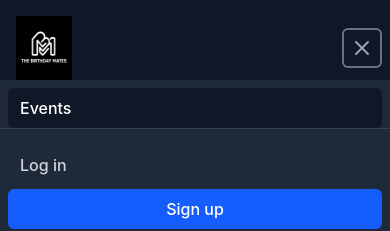
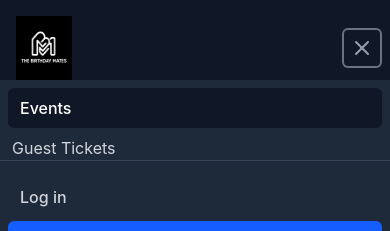
Before and after one commit to wobin1/ticketing-app-ui, an Angular app: page / in a window 390 px wide. Both pictures are taken after a click on the button "Open main menu". Shown: the top 231 px of the page. Built offline with nearby package versions, Linux system fonts and the light colour scheme; no server answers.

Commit message:
added guest tickets menu on mobile

```diff
--- a/src/app/shared/layout/header/header.component.html
+++ b/src/app/shared/layout/header/header.component.html
@@ -96,6 +96,13 @@
           class="block px-3 py-2 rounded-md text-base font-medium text-gray-300 hover:bg-gray-700 hover:text-white">
          My Tickets
        </a>
+       <a
+            *ngIf="!authService.isLoggedIn"
+            [routerLink]="['/guest-dashboard']"
+            routerLinkActive="text-blue-500 border-b-2 border-blue-500"
+            class="inline-flex items-center px-1 pt-1 hover:text-white transition-colors duration-200">
+            Guest Tickets
+          </a>
        <a *ngIf="authService.isLoggedIn && authService.currentUser?.role === 'admin'"
           (click)="toggleMobileMenu()"
           [routerLink]="['/admin']"
```
